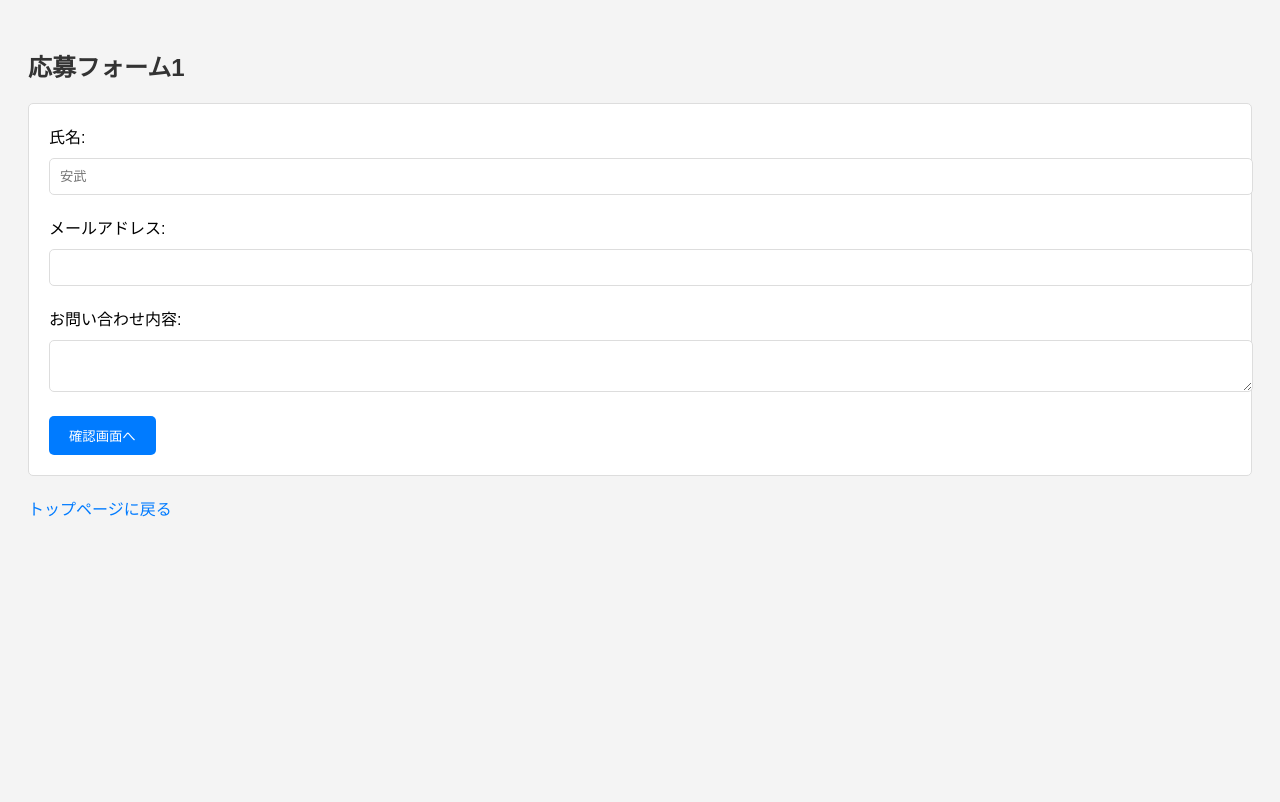
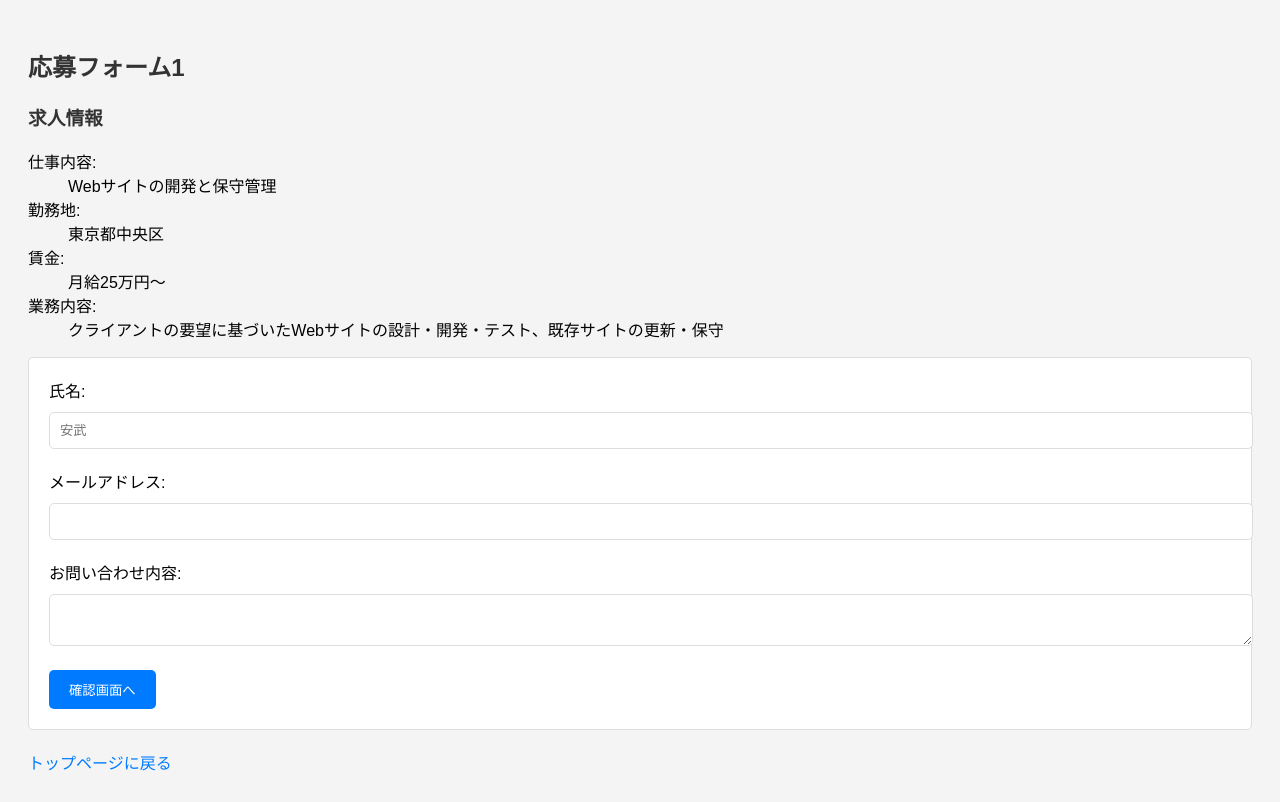
Before and after one commit to Jun-Yasutake/andforms, a plain HTML site: page form1.html in a window 1280 px wide. Drawn offline with Linux system fonts and the light colour scheme.

Commit message:
add section

```diff
--- a/form1.html
+++ b/form1.html
@@ -8,6 +8,26 @@
 </head>
 <body>
     <h2>応募フォーム1</h2>
+
+    <!-- 求人情報 -->
+    <section>
+        <h3>求人情報</h3>
+        <dl>
+            <dt>仕事内容:</dt>
+            <dd>Webサイトの開発と保守管理</dd>
+
+            <dt>勤務地:</dt>
+            <dd>東京都中央区</dd>
+
+            <dt>賃金:</dt>
+            <dd>月給25万円〜</dd>
+
+            <dt>業務内容:</dt>
+            <dd>クライアントの要望に基づいたWebサイトの設計・開発・テスト、既存サイトの更新・保守</dd>
+        </dl>
+    </section>
+
+    <!-- 応募フォーム -->
     <form action="confirm.html" method="get">
         <label for="fullname1">氏名:</label>
         <input type="text" id="fullname1" name="fullname1" placeholder="安武">
```
